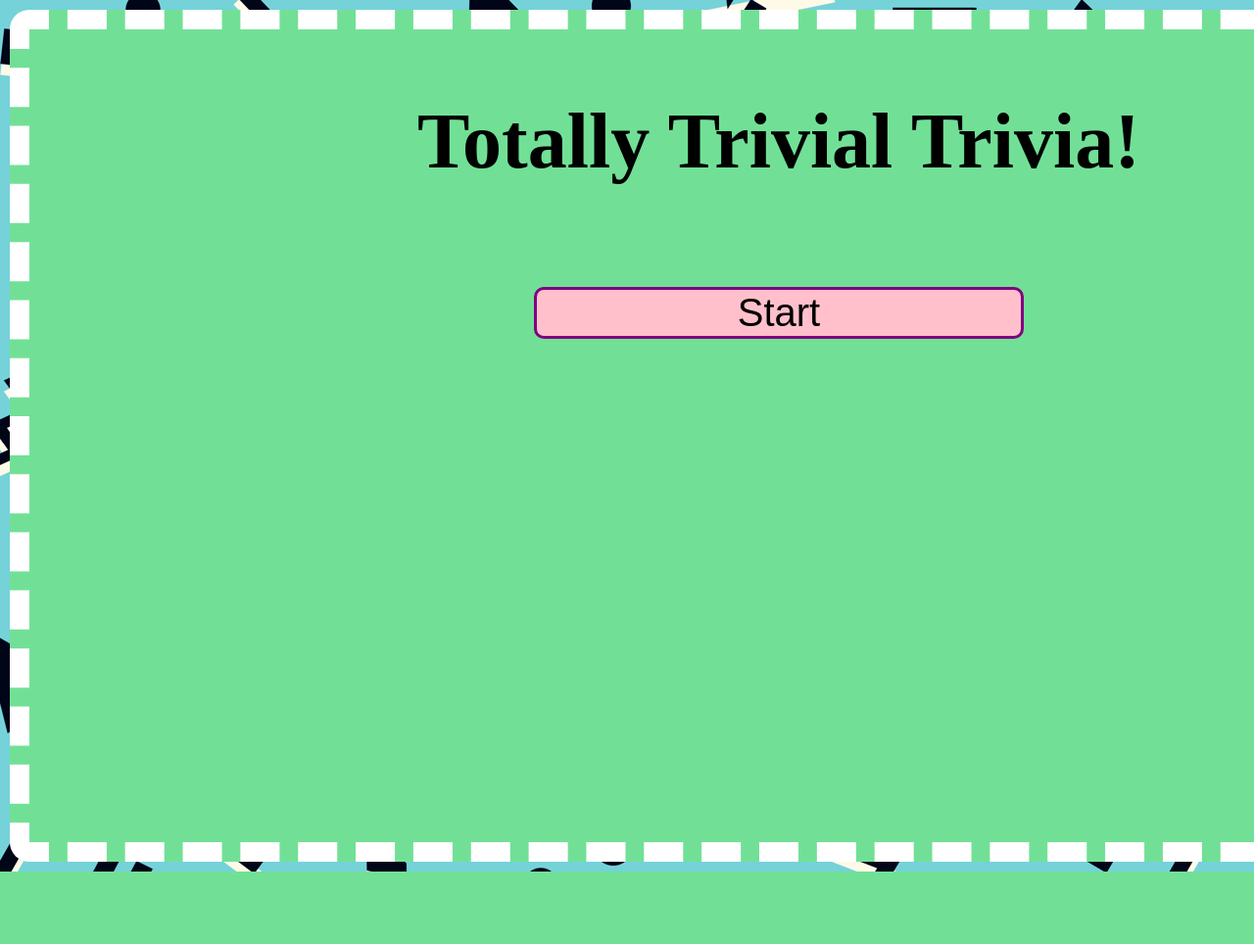
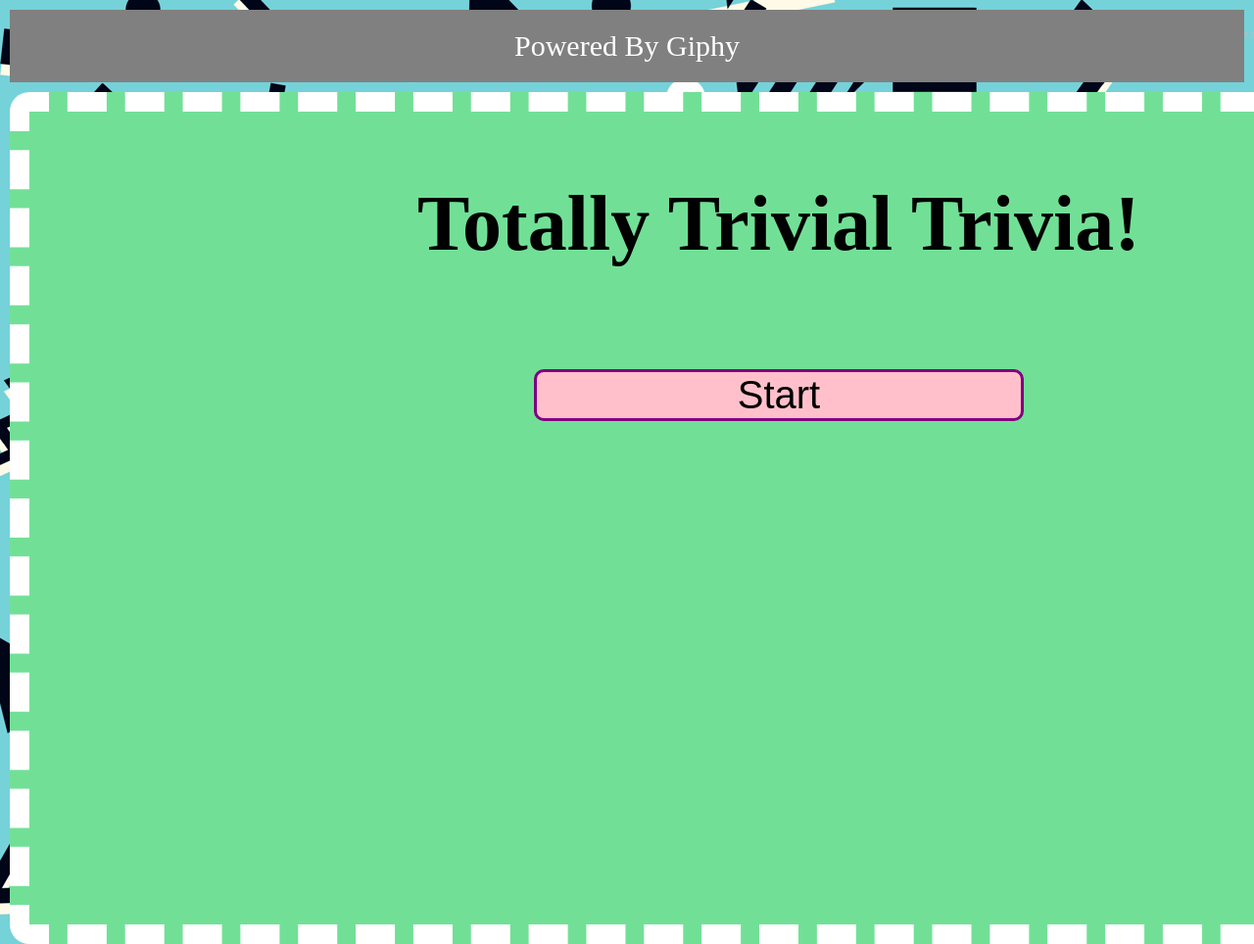
Before and after one commit to crisayala16/TriviaGame, a PHP site: page / in a window 1280 px wide; the page is wider, and only the part inside the window is pictured. Shown: that part at 98% size. Before the commit the page ends 890 px from the top of that part, so only its background shows below. Run offline with PHP 8.4, Linux system fonts and the light colour scheme; some libraries are stand-ins or nearby versions.

Commit message:
finished files

```diff
--- a/assets/css/style.css
+++ b/assets/css/style.css
@@ -11,6 +11,8 @@ body{
 	padding: 15px;
 	border: 20px dashed #fff;
 	border-radius: 20px;
+	position: relative;
+	top: 10px;
 }
 .content-header{
 	text-align: center;
@@ -42,3 +44,11 @@ body{
 .questionOutput{
 	font-size: 40px;
 }
+footer{
+	padding: 20px 0px;
+	width: 100%;
+	background: grey;
+	font-size: 30px;
+	color: #fff;
+	text-align: center;
+}
--- a/assets/javascript/app.js
+++ b/assets/javascript/app.js
@@ -24,7 +24,7 @@ $(document).ready(function(){
 			number = 30;
 		}
 	}
-	//This timer is for showing the giphy
+	//This timer is for showing the gif
 	function decrement2(){
 		number2--;
 		if(number2 === 0){
--- a/index.html
+++ b/index.html
@@ -7,6 +7,8 @@
 	<link rel="stylesheet" type="text/css" href="assets/css/style.css">
 </head>
 <body>
+	<footer>Powered By Giphy</footer>
+
 	<div class="content-box">
 		<div class="content-header">
 			<h1 class="trivia-h1">Totally Trivial Trivia!</h1>
@@ -15,6 +17,7 @@
 		<div id="timer"></div>
 			<input type="button" id="start-btn" value="Start">
 		</div>
+
 	</div>
 
 	<!-- JQuery -->
```
